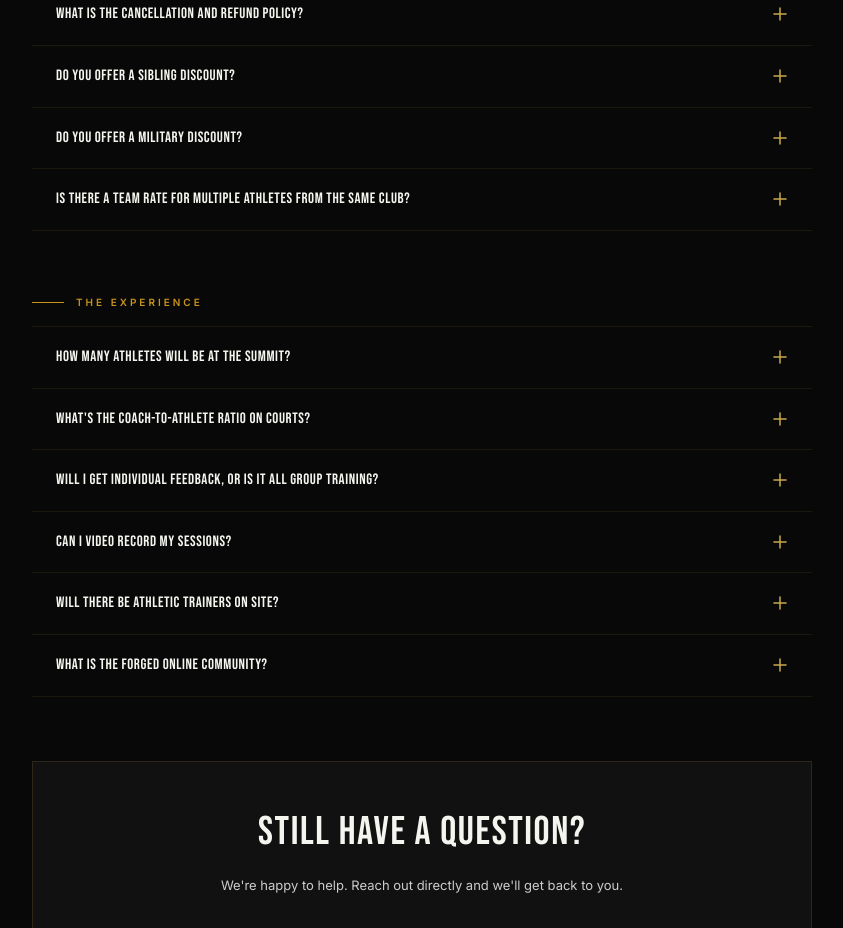
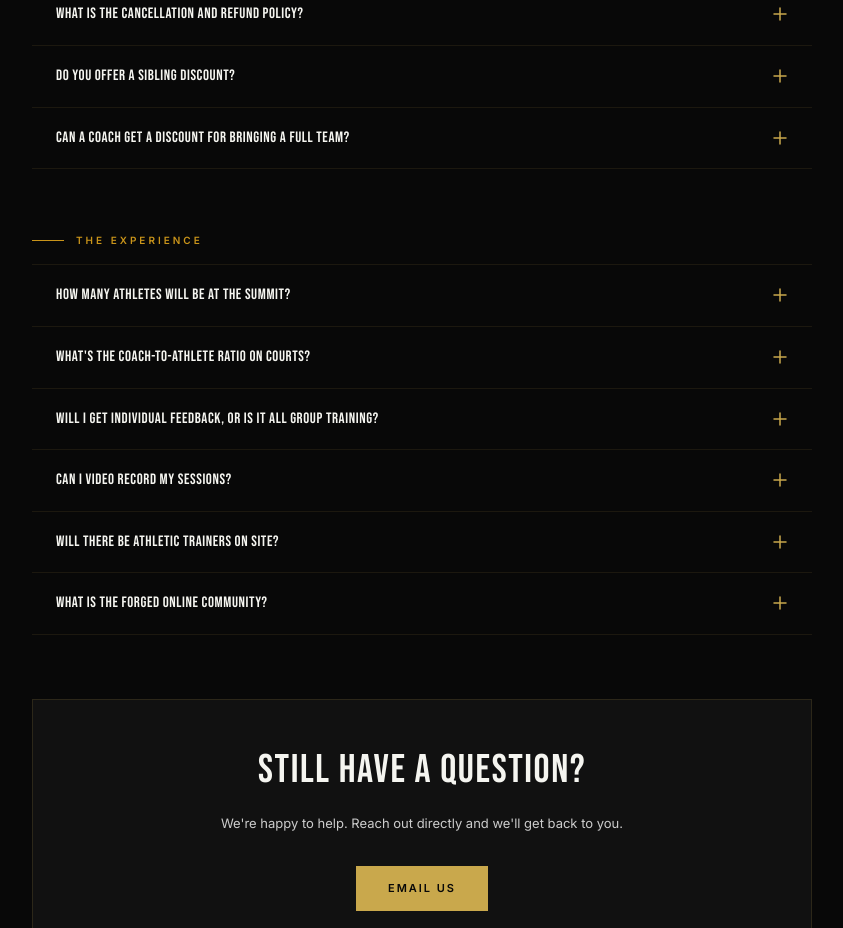
Before and after one commit to beforged26/forged-site, a Next.js app in the folder forged-site/: page /events/az-volleyball/faq in a window 1280 px wide. Shown: the part 1720-2648 px from the top of the page, without its empty margins (218-1061 px from the left). Built offline with nearby package versions, Linux system fonts and the light colour scheme.

Commit message:
Update FAQ: refund policy, remove military discount, add team discount

```diff
--- a/forged-site/src/app/events/az-volleyball/faq/page.tsx
+++ b/forged-site/src/app/events/az-volleyball/faq/page.tsx
@@ -74,19 +74,15 @@ const faqs: { category: string; items: { q: string; a: string }[] }[] = [
       },
       {
         q: "What is the cancellation and refund policy?",
-        a: "Your deposit is non-refundable at any time. If you cancel 2 or more months before the event, the remaining balance (minus a $75 processing fee) will be refunded. If you cancel within 1 month of the event, only a partial refund of the remaining balance is available. Email pri@beforged.co with any questions.",
+        a: "Deposits are non-refundable, except in cases of extenuating circumstances reviewed on a case-by-case basis. For full registration: if you cancel by October 1, 2026, you will receive a 50% refund of your total registration. If you cancel by November 1, 2026, you will receive a 25% refund. No refunds are issued after November 1. Email pri@beforged.co with any questions.",
       },
       {
         q: "Do you offer a sibling discount?",
         a: "Yes — siblings receive 15% off when registering together. Email us at pri@beforged.co and we'll send you a special registration link to purchase both spots.",
       },
       {
-        q: "Do you offer a military discount?",
-        a: "We don't currently offer a military discount, but we appreciate your service and hope to be able to in the future.",
-      },
-      {
-        q: "Is there a team rate for multiple athletes from the same club?",
-        a: "Yes, team rates are available. Details coming soon — email pri@beforged.co to get on the list and we'll reach out when group pricing is finalized.",
+        q: "Can a coach get a discount for bringing a full team?",
+        a: "Yes. If a coach brings 8 or more players, each player will receive $100 off their registration. Email us at pri@beforged.co to get this set up before registering.",
       },
     ],
   },
```
